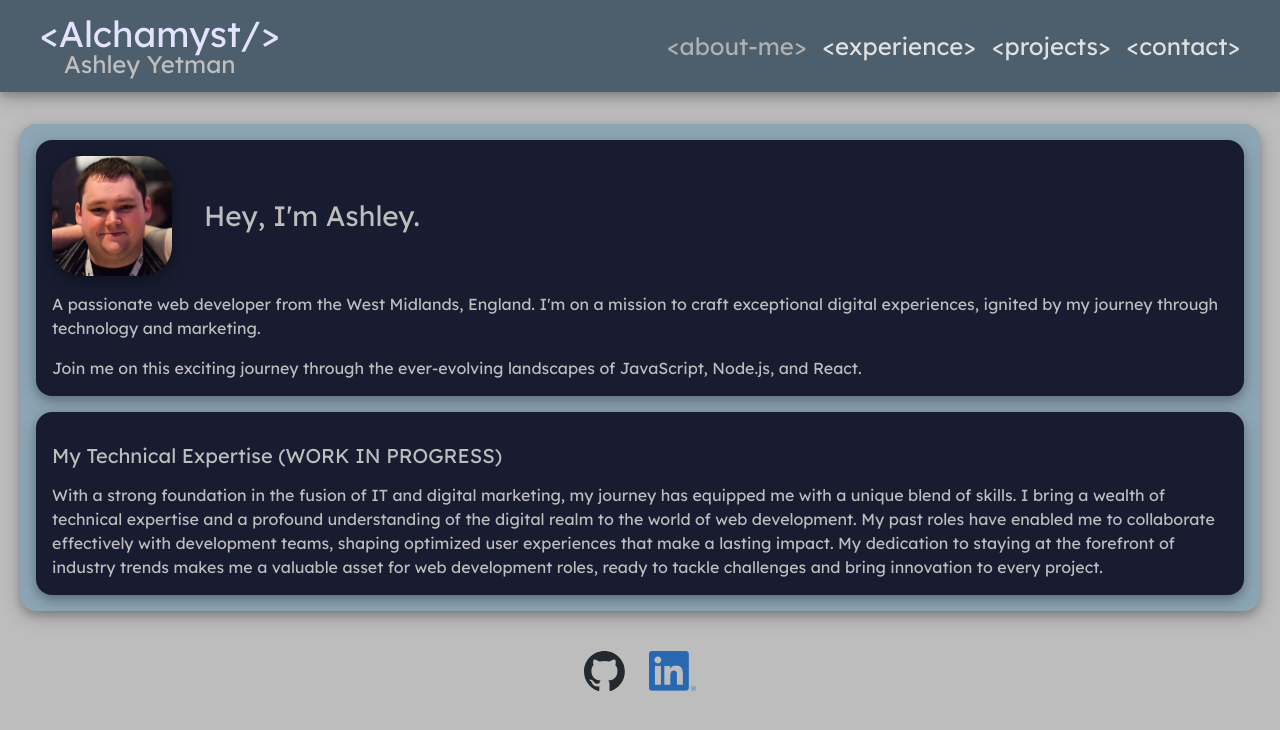
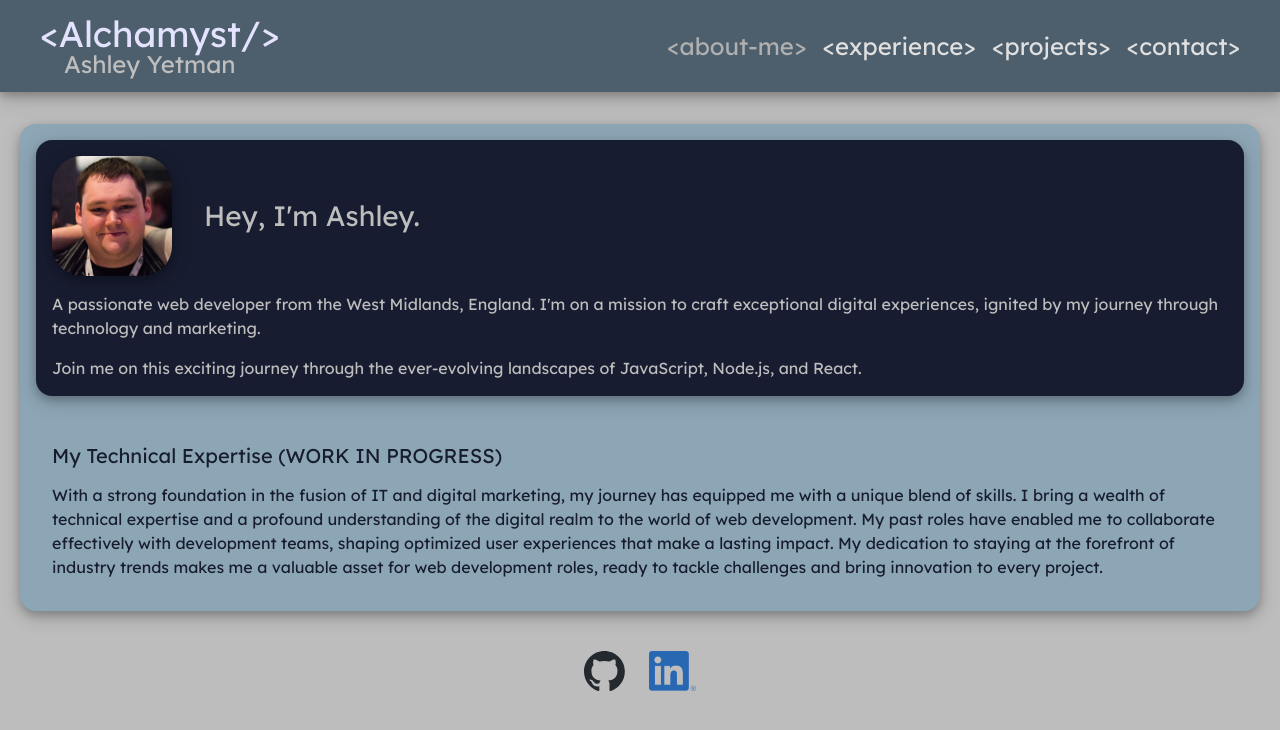
Before and after one commit to Alchamyst/ayetman-web, a React (Vite) app: page / in a window 1280 px wide. Shown: the top 730 px of the page. Built offline with nearby package versions, Linux system fonts and the light colour scheme.

Commit message:
Update 'my-coding' styles for AboutMetPage component. Update text on ProjectsPage.

```diff
--- a/src/styles/aboutMePage.css
+++ b/src/styles/aboutMePage.css
@@ -22,10 +22,10 @@
 }
 
 .my-coding {
-    background-color: #171C30;
+    /* background-color: #171C30;
     color: #bdbdbd;
     border-radius: 1em;
-    box-shadow: 0 4px 8px 0 rgba(0, 0, 0, 0.2), 0 6px 20px 0 rgba(0, 0, 0, 0.19);
+    box-shadow: 0 4px 8px 0 rgba(0, 0, 0, 0.2), 0 6px 20px 0 rgba(0, 0, 0, 0.19); */
     padding: 1em 1em 1em 1em;
     display: flex;
     /* flex-direction: row; */
--- a/src/views/ProjectsPage.jsx
+++ b/src/views/ProjectsPage.jsx
@@ -7,7 +7,7 @@ export default function ProjectsPage() {
             <main>
                 <div className='content-box'>
                     <h1 className='projects-page-title'>My Projects</h1>
-                    <p className='projects-page-description'>Here, you'll find a glimpse of my personal coding projects, complete with links to the source code and, whenever feasible, the live application for direct exploration.</p>
+                    <p className='projects-page-description'>Within this portfolio, you'll discover a selection of my personal coding projects, each accompanied by links to both the source code and, where available, the live application for direct exploration.</p>
                 </div>
                 <ProjectsList />
             </main>
```
